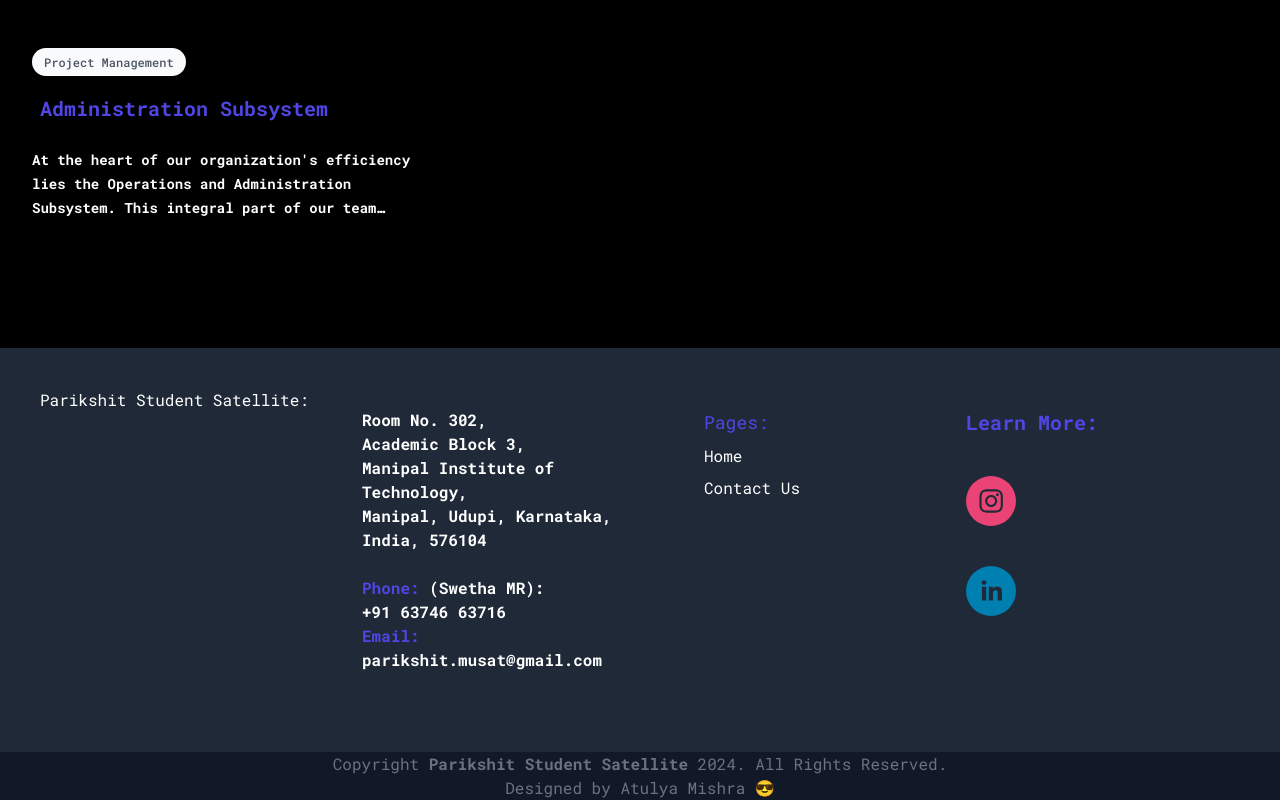
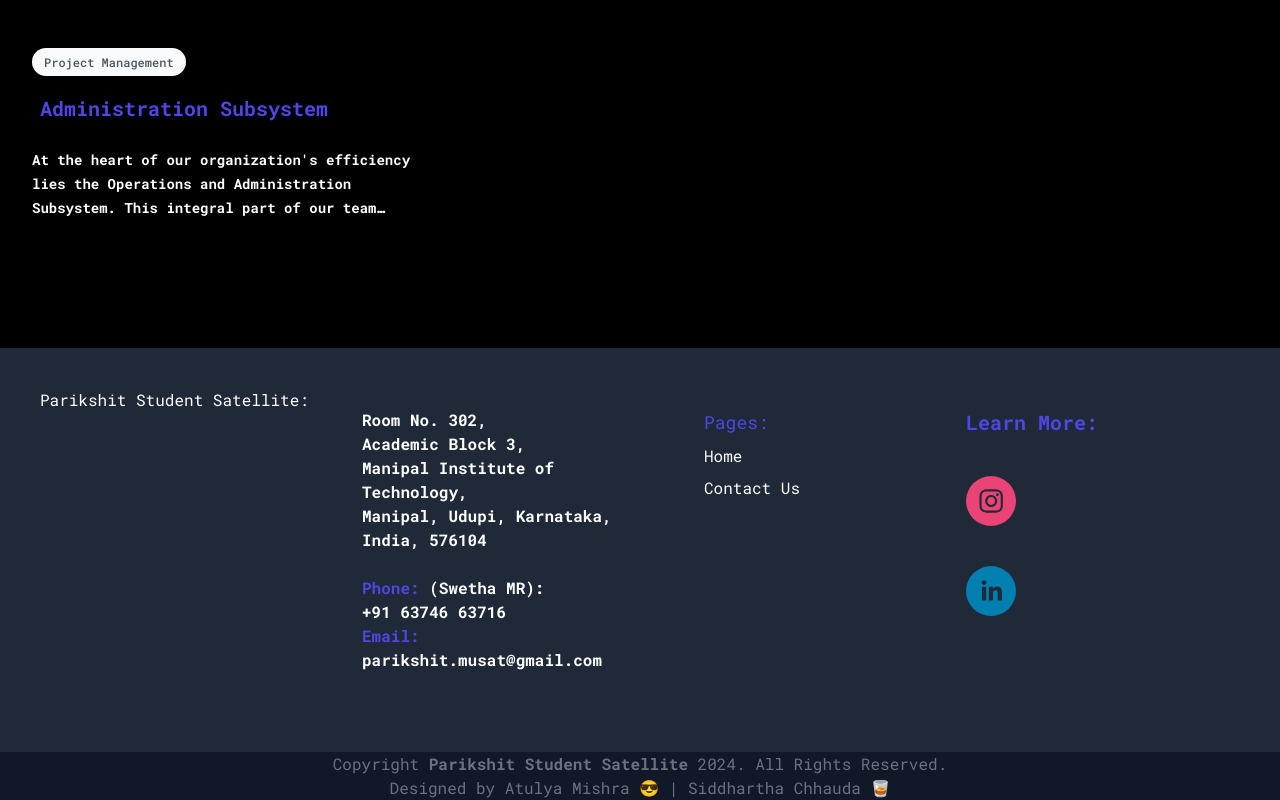
Before and after one commit to zyroknight1706/Parikshit_website, a Next.js app: page / in a window 1280 px wide. Shown: the part 3698-4498 px from the top of the page. Built offline with nearby package versions, Linux system fonts and the light colour scheme.

Commit message:
10th itn SID

```diff
--- a/src/app/subsystems/PAYLOAD/page.jsx
+++ b/src/app/subsystems/PAYLOAD/page.jsx
@@ -141,7 +141,7 @@
             <ol className='list-decimal list-inside ps-5'>
               <li>How do the oscillations of the space station affect the tether's current? (Math required )</li>
               <li>What is the impact of reducing the  tether's resistance by 50%  while the station is in motion, and how will this affect the  induced current ?</li>
-              <li>Assume the space station is equipped with a device that can  manipulate the tether's length. If the tether is shortened to   2 km, how does this affect the overall   system dynamics, considering the   black hole's gravitational pull ?</li>
+
             </ol>
           </li>
         </ol>
--- a/src/components/Footer.jsx
+++ b/src/components/Footer.jsx
@@ -46,7 +46,7 @@
             Copyright <strong><span>Parikshit Student Satellite</span></strong> 2024. All Rights Reserved.
           </div>
           <div className='text-center'>
-            Designed by <a href='https://www.instagram.com/zyroknight_1706/'>Atulya Mishra 😎</a>
+            Designed by <a href='https://www.instagram.com/zyroknight_1706/'>Atulya Mishra 😎 | Siddhartha Chhauda 🥃</a>
           </div>
         </div>
       </div>
```
